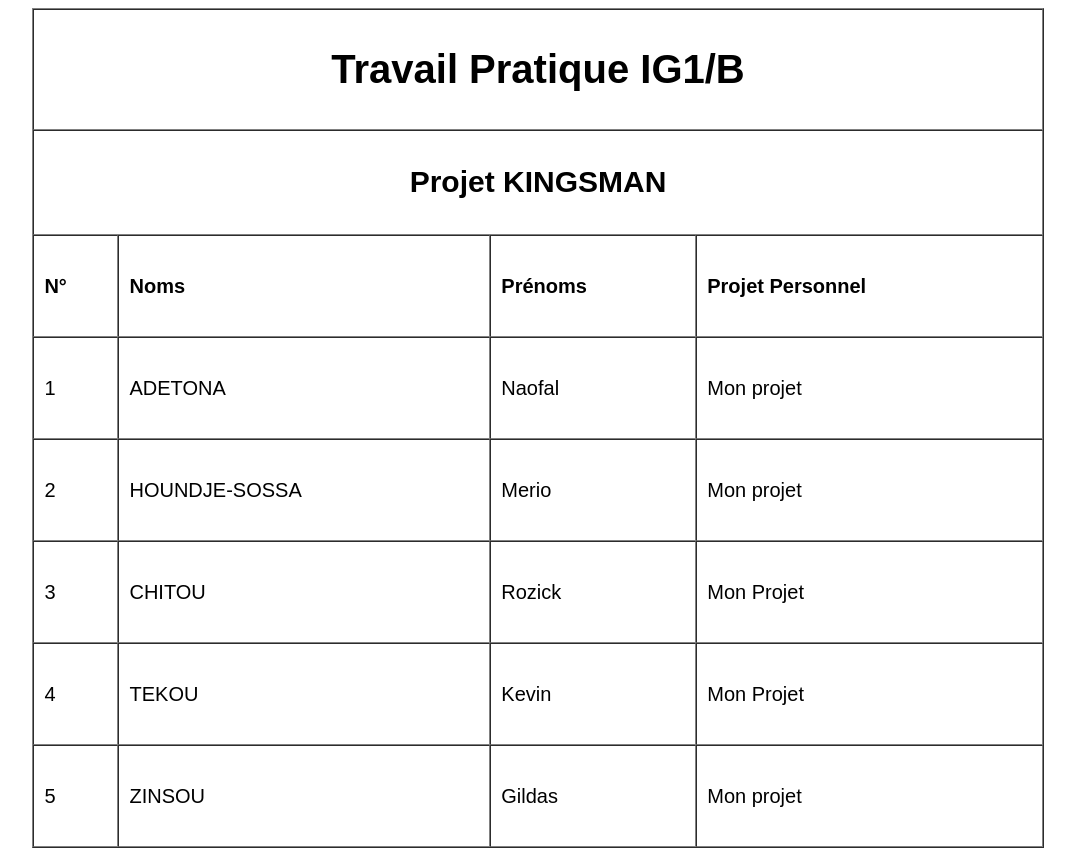
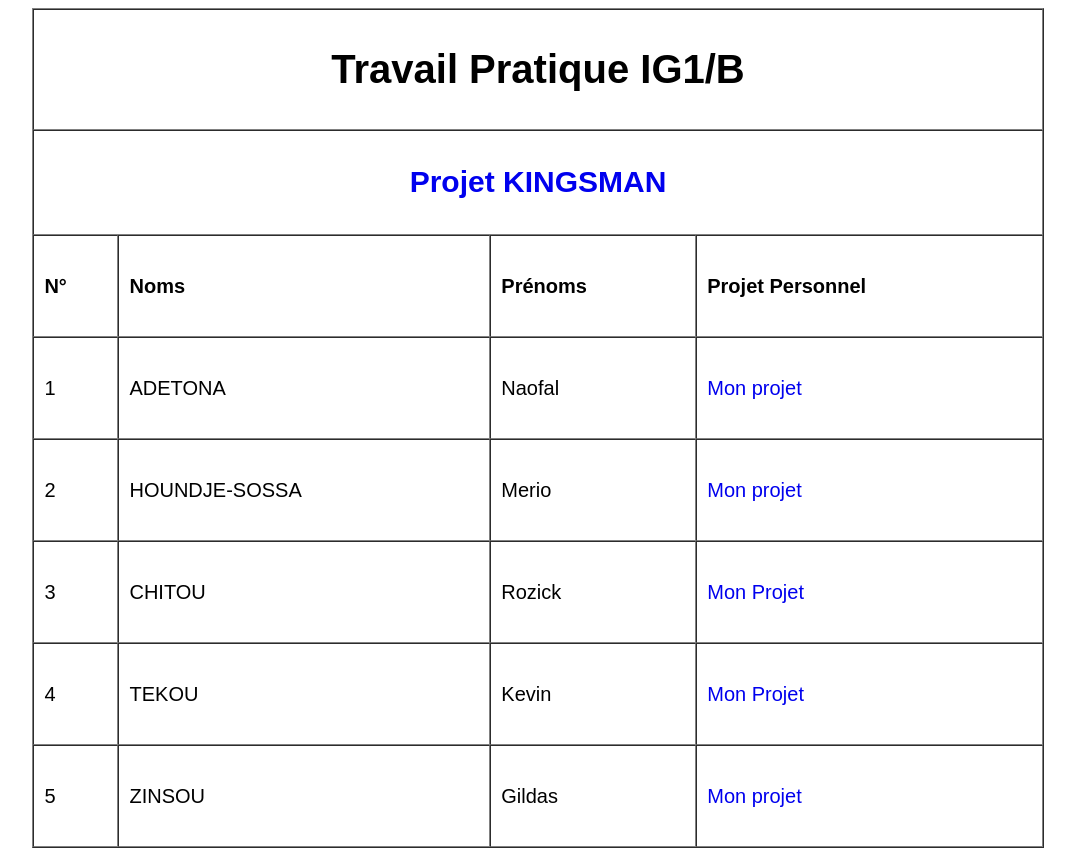
Before and after one commit to Tekroo/LeT, a plain HTML site: page index.html in a window 1280 px wide. Shown: the whole page, without its empty margins (102-1177 px from the left). Drawn offline with Linux system fonts and the light colour scheme.

Commit message:
Update and rename tableau.html to index.html

```diff
--- a/tableau.html
+++ b/index.html
@@ -12,10 +12,6 @@
         }
         a{
             text-decoration: none;
-            color: black;
-        }
-        a :hover{
-            color: rgb(231, 149, 25);
         }
         td{
             height: 80px;
@@ -38,7 +34,7 @@
     <center>
         <table width="80%" border="1" cellpadding="10" cellspacing="0" >
             <tr><td colspan="4"><h1>Travail Pratique IG1/B</h1> </td></tr>
-            <tr><td colspan="4"><a href="#"><h2> Projet KINGSMAN</h2></a></td></tr>
+            <tr><td colspan="4"><a href="https://github.com/Tekroo/LeProjet.git"><h2> Projet KINGSMAN</h2></a></td></tr>
             <tr id="name">
                 <td>N°</td>
                 <td>Noms</td>
@@ -55,7 +51,7 @@
                 <td>2</td>
                 <td>HOUNDJE-SOSSA</td>
                 <td>Merio</td>
-                <td><a href="https://projet00001.000webhostapp.com/">Mon projet</a></td>
+                <td><a href="https://tekroo.github.io/merio/">Mon projet</a></td>
             </tr>
             <tr>
                 <td>3</td>
@@ -67,13 +63,13 @@
                 <td>4</td>
                 <td>TEKOU</td>
                 <td>Kevin</td>
-                <td><a href=" https://tekroo.github.io/tykh1/">Mon Projet</a></td>
+                <td><a href=" https://tekroo.github.io/kevin/">Mon Projet</a></td>
             </tr>
             <tr>
                 <td>5</td>
                 <td>ZINSOU</td>
                 <td>Gildas</td>
-                <td><a href="#">Mon projet</a></td>
+                <td><a href="https://tekroo.github.io/gildas/">Mon projet</a></td>
             </tr>
 
         </table>
```
